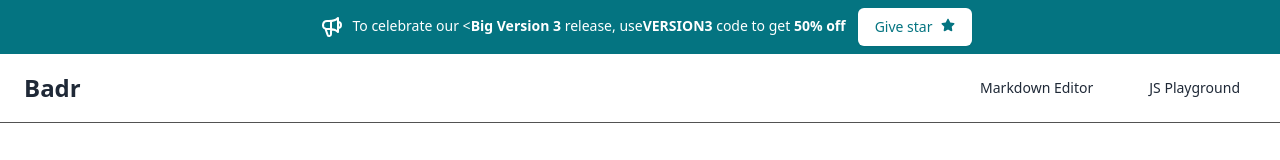
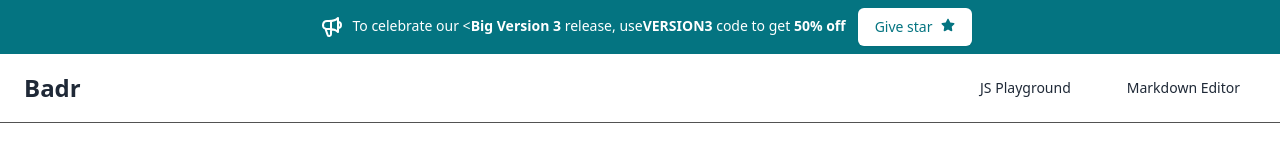
Before and after one commit to fabrichgit/codeZen, a React (Vite) app: page / in a window 1280 px wide. Shown: the top 160 px of the page. Built offline with nearby package versions, Linux system fonts and the light colour scheme.

Commit message:
style: js playground fisrt

```diff
--- a/src/components/Header.tsx
+++ b/src/components/Header.tsx
@@ -30,8 +30,8 @@ function Header() {
             <div className="flex justify-between items-center">
             <a href="#" className="text-2xl font-bold">Badr</a>
             <div className="hidden md:flex space-x-6">
+            <Link to="/js-playground" className="block py-2 px-4 text-sm hover:bg-white hover:bg-opacity-20 transition-colors duration-300">JS Playground</Link>
                 <Link to="/markdown-editor" className="block py-2 px-4 text-sm hover:bg-white hover:bg-opacity-20 transition-colors duration-300">Markdown Editor</Link>
-                <Link to="/js-playground" className="block py-2 px-4 text-sm hover:bg-white hover:bg-opacity-20 transition-colors duration-300">JS Playground</Link>
             </div>
             </div>
         </nav>
```
